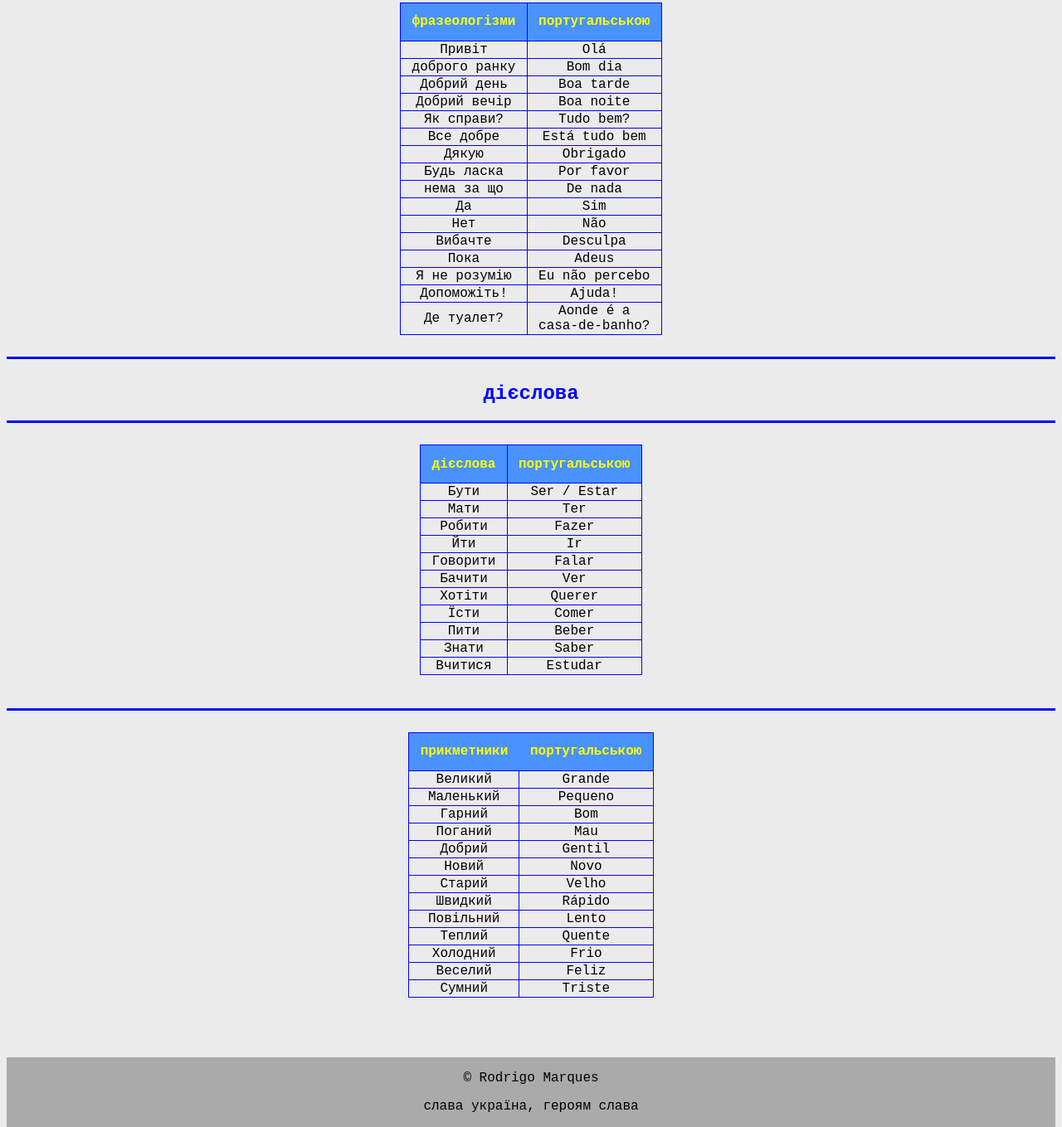
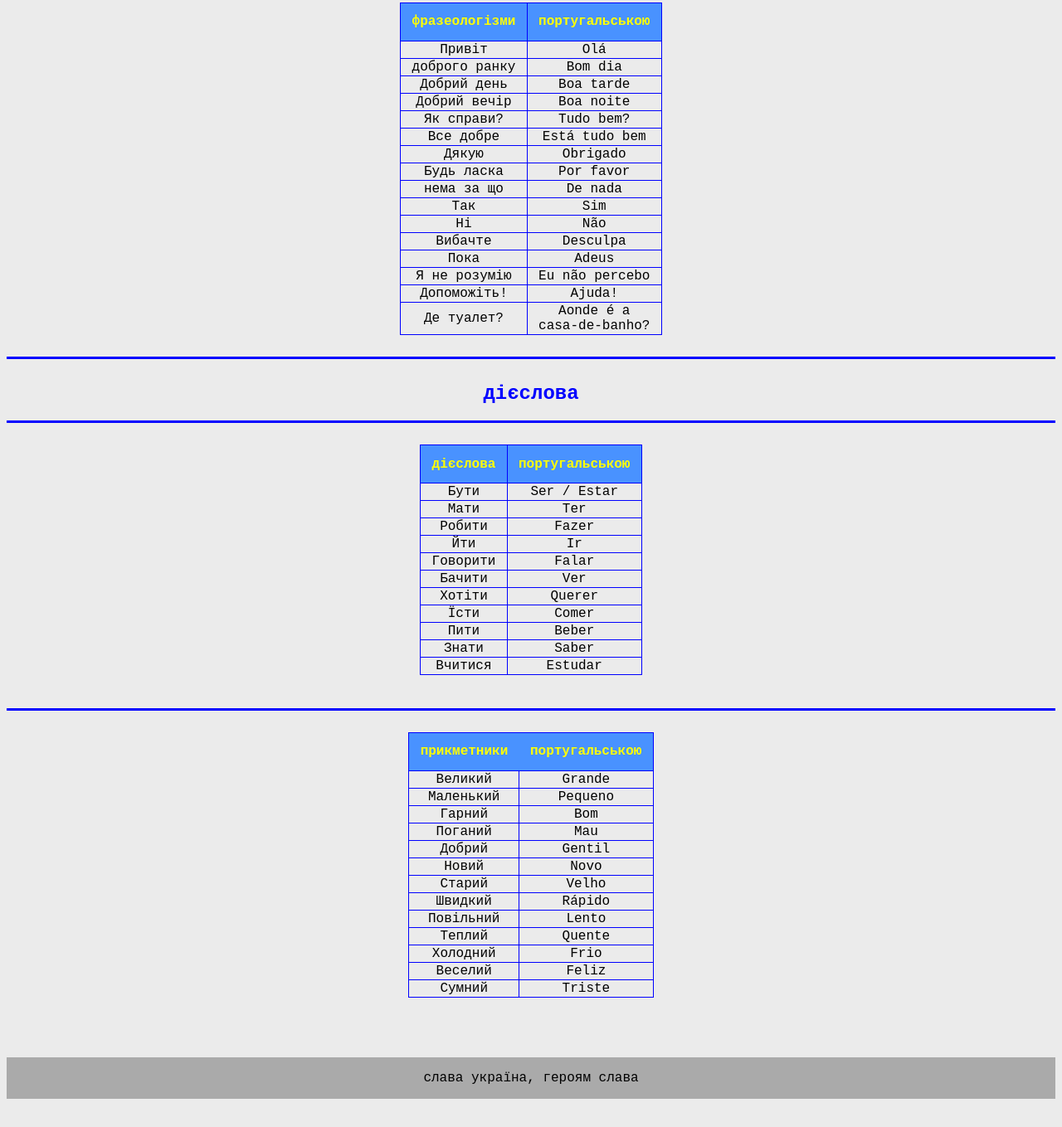
Before and after one commit to chat0nmilinsky/Site-de-Ajuda, a plain HTML site: page index.html in a window 1280 px wide. Shown: the part 257-1616 px from the top of the page at 83% size. After the commit the page ends 1582 px from the top, so only its background shows below. Drawn offline with Linux system fonts and the light colour scheme.

Commit message:
Update index.html

```diff
--- a/index.html
+++ b/index.html
@@ -66,11 +66,11 @@
                         <td>De nada</td>
                     </tr>
                     <tr>
-                        <td>Да</td>
+                        <td>Так</td>
                         <td>Sim</td>
                     </tr>
                     <tr>
-                        <td>Нет</td>
+                        <td>Ні</td>
                         <td>Não</td>
                     </tr>
                     <tr>
@@ -233,9 +233,10 @@
 
     <br> <br> <br> <br>
     <footer class="footer1">
-        <p>&copy; Rodrigo Marques</p>
-
         <p>слава україна, героям слава</p>
     </footer>
+
+    <script scr="script.js"></script>
 </body>
+
 </html>
```
